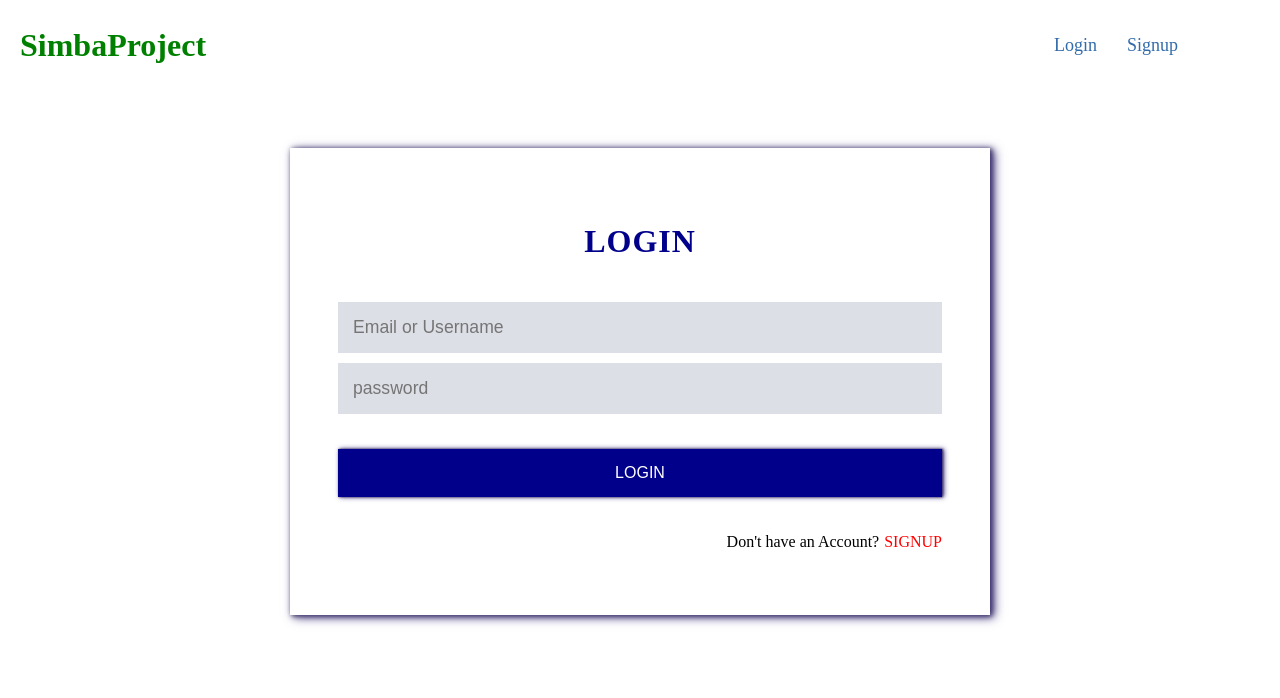
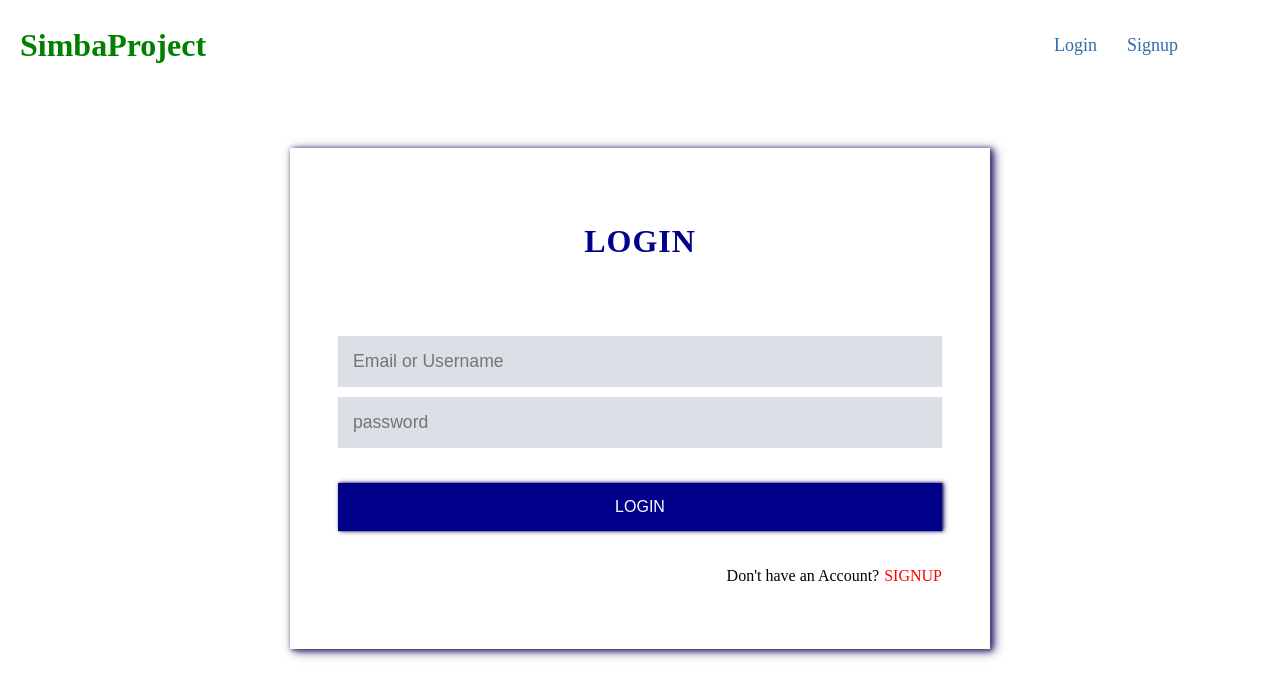
Before and after one commit to samuelbukoye/enichange, a React (Create React App) app: page /login in a window 1280 px wide. Shown: the top 698 px of the page. Built offline with nearby package versions, Linux system fonts and the light colour scheme.

Commit message:
some edits

```diff
--- a/src/Routes/Login/Login.styles.ts
+++ b/src/Routes/Login/Login.styles.ts
@@ -39,9 +39,19 @@ export const FormTitle = styled.h2`
 
 export const ErrorMessage = styled.h4`
   text-transform: uppercase;
-  font-size: 2em;
+  font-size: 1em;
   color: red;
   text-align: center;
+  height: 10px;
+  @media (max-width: 650px) {
+    font-size: 0.7em;
+  }
+  @media (max-width: 500px) {
+    font-size: 0.6em;
+  }
+  @media (max-width: 360px) {
+    font-size: 0.4em;
+  }
 `;
 
 export const InputContainer = styled.div`
--- a/src/Routes/Login/Login.tsx
+++ b/src/Routes/Login/Login.tsx
@@ -64,7 +64,7 @@ const Login = () => {
     } catch (error) {
       setIsLoading(false);
 
-      setError('Invalid login credentials!');
+      setError('Invalid username/email and password combination!');
       setTimeout(() => {
         setError('');
       }, 3000);
```
